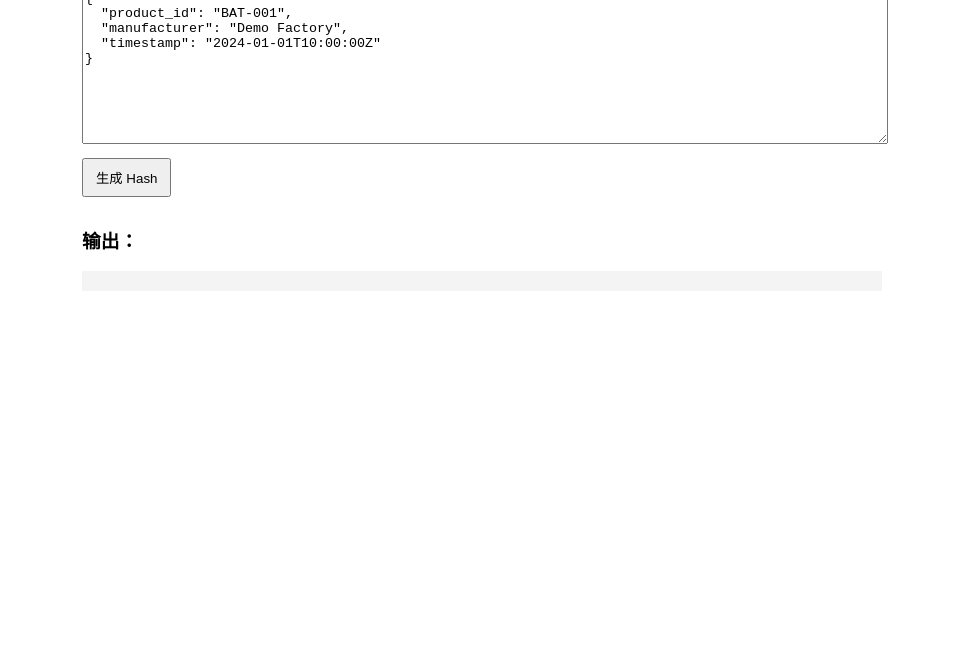
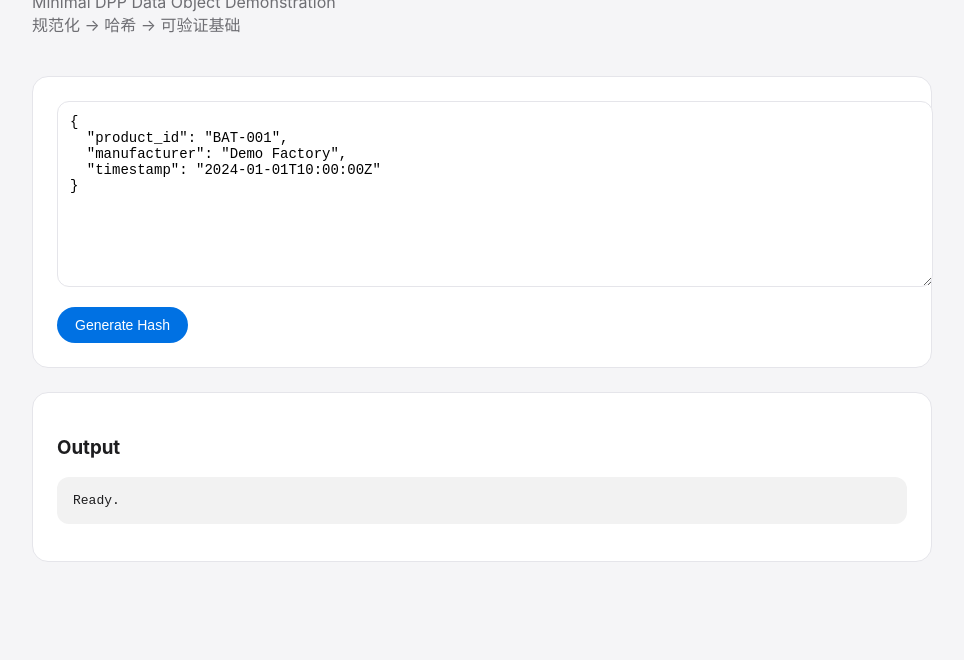
Before and after one commit to joy7758/redrock-opendpp-core, a website: page demo/index.html in a window 1280 px wide. Shown: the part 140-800 px from the top of the page, without its empty margins (158-1122 px from the left). Drawn offline with Linux system fonts and the light colour scheme.

Commit message:
style: upgrade demo to minimal apple-like aesthetic

```diff
--- a/demo/index.html
+++ b/demo/index.html
@@ -1,20 +1,97 @@
 <!DOCTYPE html>
-<html>
+<html lang="zh">
 <head>
 <meta charset="UTF-8">
 <title>RedRock OpenDPP Demo</title>
 <style>
-body { font-family: Arial; max-width: 800px; margin: 40px auto; }
-textarea { width: 100%; height: 150px; }
-button { margin: 10px 0; padding: 8px 12px; }
-pre { background: #f4f4f4; padding: 10px; overflow-x: auto; }
+:root {
+  --bg: #f5f5f7;
+  --card: #ffffff;
+  --text: #1d1d1f;
+  --muted: #6e6e73;
+  --accent: #0071e3;
+  --border: #e5e5ea;
+}
+
+body {
+  margin: 0;
+  background: var(--bg);
+  font-family: -apple-system, BlinkMacSystemFont, "SF Pro Text",
+               "Helvetica Neue", Arial, sans-serif;
+  color: var(--text);
+}
+
+.container {
+  max-width: 900px;
+  margin: 80px auto;
+  padding: 0 24px;
+}
+
+h1 {
+  font-size: 36px;
+  font-weight: 600;
+  margin-bottom: 8px;
+}
+
+.subtitle {
+  color: var(--muted);
+  margin-bottom: 40px;
+}
+
+.card {
+  background: var(--card);
+  border: 1px solid var(--border);
+  border-radius: 16px;
+  padding: 24px;
+  margin-bottom: 24px;
+}
+
+textarea {
+  width: 100%;
+  height: 160px;
+  border: 1px solid var(--border);
+  border-radius: 12px;
+  padding: 12px;
+  font-size: 14px;
+  font-family: monospace;
+  resize: vertical;
+}
+
+button {
+  background: var(--accent);
+  color: white;
+  border: none;
+  padding: 10px 18px;
+  border-radius: 999px;
+  font-size: 14px;
+  cursor: pointer;
+  margin-top: 16px;
+}
+
+button:hover {
+  opacity: 0.9;
+}
+
+pre {
+  background: #f2f2f2;
+  padding: 16px;
+  border-radius: 12px;
+  font-size: 13px;
+  overflow-x: auto;
+}
 </style>
 </head>
 <body>
 
-<h2>RedRock OpenDPP Core — Demo</h2>
+<div class="container">
 
-<p>输入 JSON 对象：</p>
+<h1>OpenDPP Core</h1>
+<div class="subtitle">
+Minimal DPP Data Object Demonstration<br>
+规范化 → 哈希 → 可验证基础
+</div>
+
+<div class="card">
 <textarea id="input">
 {
   "product_id": "BAT-001",
@@ -23,10 +100,15 @@ pre { background: #f4f4f4; padding: 10px; overflow-x: auto; }
 }
 </textarea>
 
-<button onclick="generate()">生成 Hash</button>
+<button onclick="generate()">Generate Hash</button>
+</div>
 
-<h3>输出：</h3>
-<pre id="output"></pre>
+<div class="card">
+<h3>Output</h3>
+<pre id="output">Ready.</pre>
+</div>
+
+</div>
 
 <script>
 async function sha256(message) {
@@ -42,11 +124,13 @@ async function generate() {
     const obj = JSON.parse(input);
     const canonical = JSON.stringify(obj);
     const hash = await sha256(canonical);
+
     document.getElementById("output").textContent =
       "Canonical JSON:\n" + canonical +
       "\n\nSHA-256:\n" + hash;
+
   } catch (e) {
-    document.getElementById("output").textContent = "JSON 解析错误";
+    document.getElementById("output").textContent = "Invalid JSON";
   }
 }
 </script>
```
